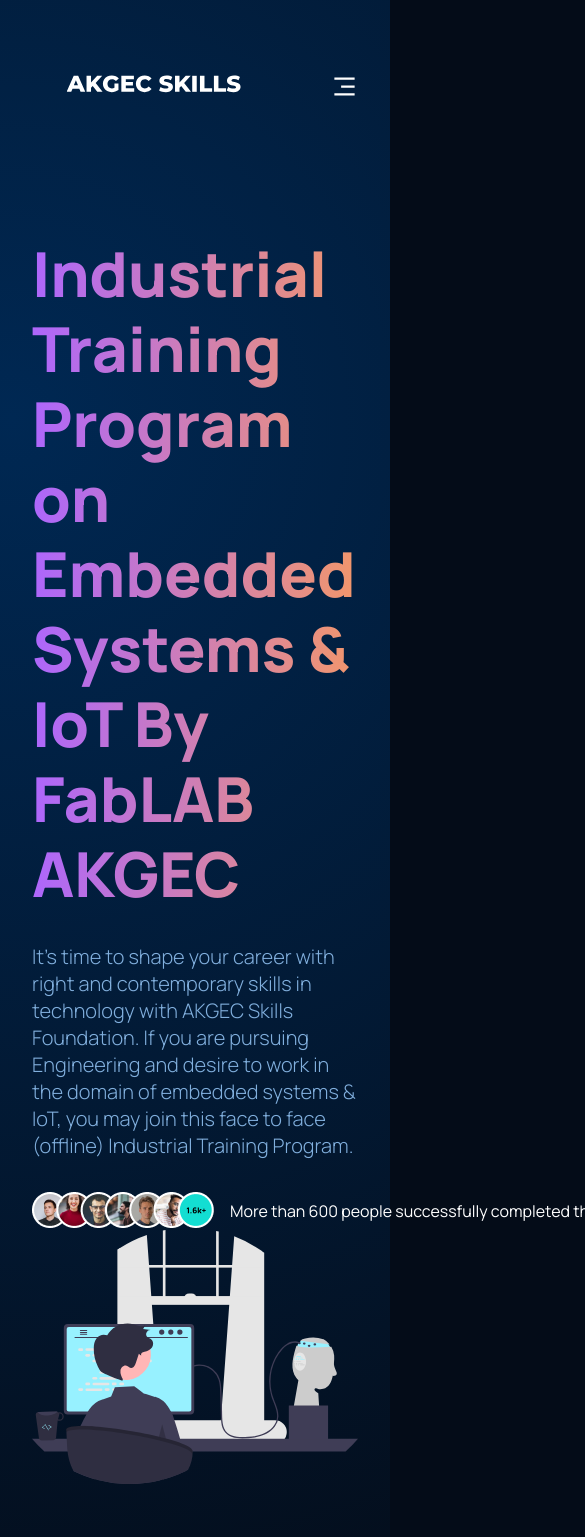
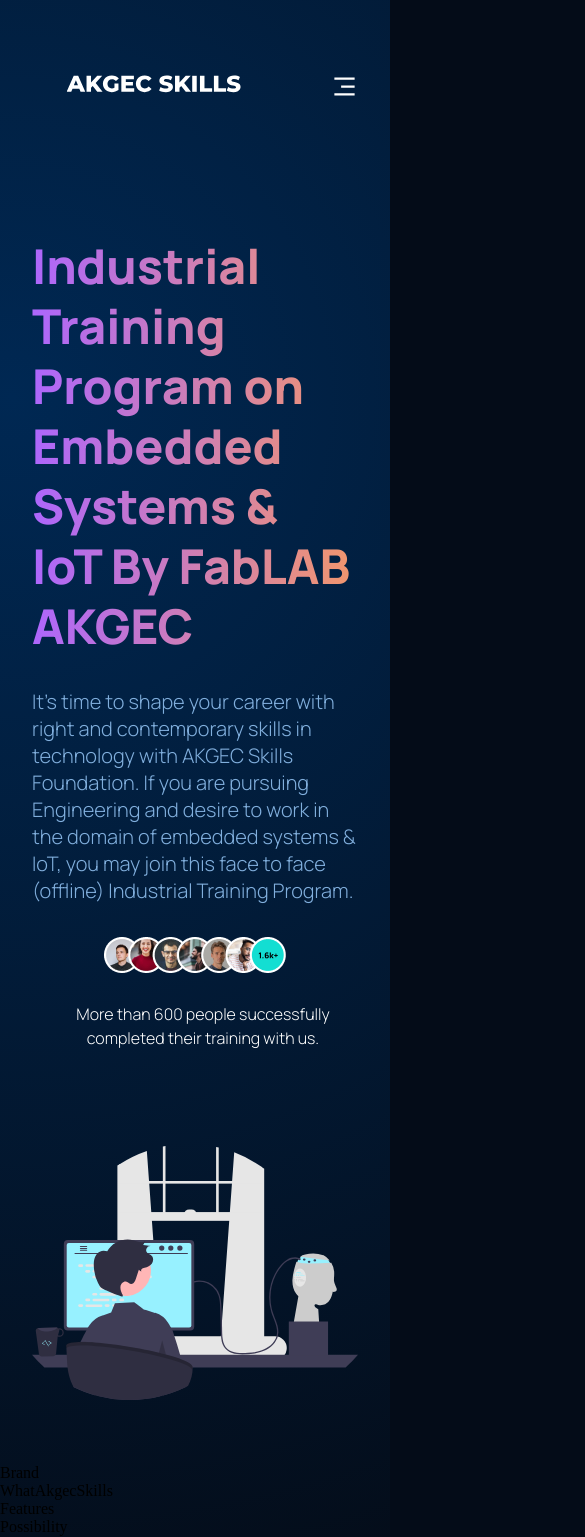
Before and after one commit to KaranKulshrestha/akgec-skills, a React (Create React App) app in the folder akgec-skills/: page / in a window 390 px wide. Shown: the top 1537 px of the page, 585 px wide, since content can reach past the window. Built offline with nearby package versions, Linux system fonts and the light colour scheme.

Commit message:
completed header full responsive

```diff
--- a/akgec-skills/src/containers/header/Header.jsx
+++ b/akgec-skills/src/containers/header/Header.jsx
@@ -17,11 +17,11 @@
         </h2>
         <div className='akgec__header-content__people'>
           <img src={people}/>
-          <p>More than 600 people successfully completed their training with us.</p>
+          <h2>More than 600 people successfully completed their training with us.</h2>
         </div>
-        <div className='akgec__header-image'>
+      </div>
+      <div className='akgec__header-image'>
           <img src={main}/>
-        </div>
       </div>
     </div>
   )
--- a/akgec-skills/src/containers/header/header.css
+++ b/akgec-skills/src/containers/header/header.css
@@ -39,9 +39,9 @@
     align-items: center;
 }
 
-.akgec__header-content__people p {
+.akgec__header-content__people h2 {
     text-align: center;
-    margin-top: 2rem;
+    margin-top: 1.7rem;
     margin-left: 1rem;
     font-family: var(--font-family);
     color: #fff;
@@ -62,3 +62,63 @@
     width: 100%;
     height: 100%;
 }
+
+@media screen and (max-width: 1050px){
+    .akgec__header {
+        flex-direction: column;
+    }
+    .akgec__header-content {
+        margin: 0 0 3rem;
+    }
+}
+
+@media screen and (max-width: 816px){
+    .akgec__header-content__people {
+        flex-direction: column;
+    }
+    .akgec__header-content {
+        margin: 0 0 3rem;
+    }
+
+    .akgec__header-image img {
+        width: 100%;
+        height: 100%;
+        margin-top: 3rem;
+        margin-left: auto;
+        margin-right: auto;
+    }
+
+}
+
+@media screen and (max-width: 610px){
+    .akgec__header-content__people {
+        flex-direction: column;
+    }
+
+    .akgec__header-content__people p{
+        flex-direction: column;
+        overflow-wrap: break-word;
+    }
+    .akgec__header-content {
+        margin: 0 0 3rem;
+    }
+
+    .akgec__header-content h1 {
+        font-size: 48px;
+        line-height: 60px;
+    }
+
+    .akgec__header-content__people h2 {
+        font-size: 16px;
+        line-height: 24px;
+    }
+
+    .akgec__header-image img {
+        width: 100%;
+        height: 100%;
+        margin-top: 3rem;
+        margin-left: auto;
+        margin-right: auto;
+    }
+
+}
```
